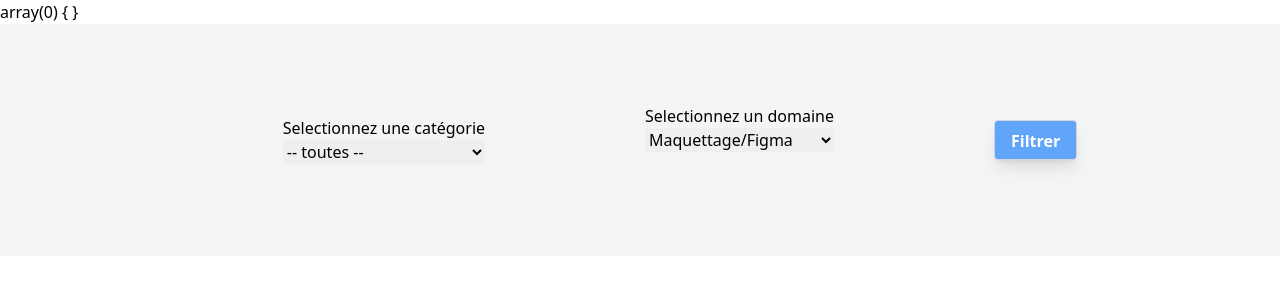
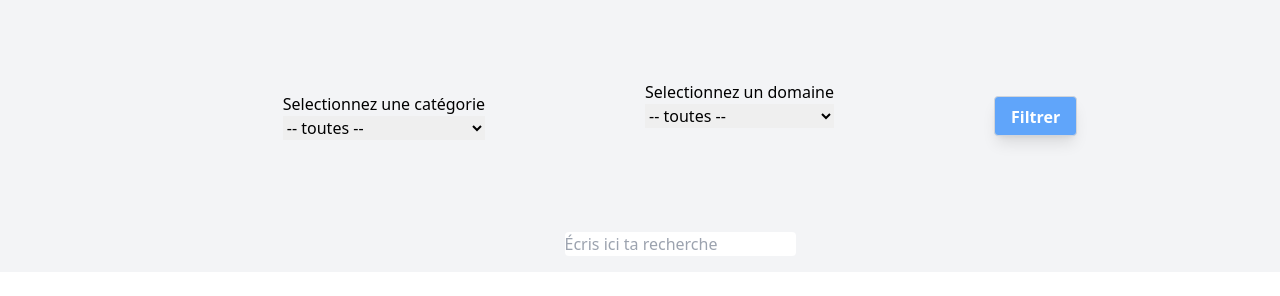
Before and after one commit to agustinZavalaAguilar/brief6, a PHP site: page / in a window 1280 px wide. Shown: the part 80-376 px from the top of the page. Run offline with PHP 8.4, Linux system fonts and the light colour scheme; data comes from the database, SQL or seed files in the repository; style sheets or scripts are compiled from the project's sources; some libraries are stand-ins or nearby versions.

Commit message:
added text search

```diff
--- a/src/index.php
+++ b/src/index.php
@@ -35,7 +35,7 @@
         $requeteSQL= "SELECT * FROM favoris";
     };
     /*var_dump($requeteSQL);*/
-    var_dump($_GET);
+    /*var_dump($_GET);*/
     $result = $pdo->query($requeteSQL);
     $favoris = $result->fetchAll(PDO::FETCH_ASSOC);
 
@@ -51,11 +51,10 @@
         $result = $pdo->query("SELECT * FROM domaine");
         $domaines = $result->fetchAll(PDO::FETCH_ASSOC);
     ?>
-
+    <!----------Options de tri et recherche----------------------------->
     <div class="flex justify-center block bg-gray-100">
-    <!--Row avec les boutons de tri------------>
-
         <form class="flex flex-row items-center" action="" method="GET">
+            <!--Options de tri par categorie -------------------------->
             <div class="flex flex-col p-10 m-10">
                 <h2>Selectionnez une catégorie</h2>
                 <select name="filtreCategorie" >
@@ -71,11 +70,13 @@
                 ?>
                 </select>
             </div>
-            <!-----------Tri par domaine---------------------------->
+            <!----Options de tri par domaine---------------------------->
             <div class="flex flex-col p-10 m-10">
                 <h2>Selectionnez un domaine</h2>
+                <select name="filtreDomaine" >
 
-                <select name="filtreDomaine" >
+                <option value="">-- toutes --</option>
+
                 <?php foreach ($domaines as $domaine) { ?>
                     <option class="font-normal" value="<?php echo $domaine['id_domaine']?>"><?= $domaine['nom_domaine'] ?></option>
                 <?php
@@ -85,6 +86,13 @@
             </div>
             <button class="font-bold bg-blue-400 hover:bg-blue-900 text-white px-4 py-2 rounded h-10 ml-20 border border-gray-300 shadow-lg"
                 type="submit">Filtrer</button>
+        </form>
+
+    </div>
+    <!--------------------recherche textuelle---------------------------------->
+    <div class="flex justify-center block bg-gray-100 h-10 ">
+        <form>
+            <input class="rounded  ml-20" type="search" name="search" placeholder="Écris ici ta recherche">
         </form>
     </div>
 
```
